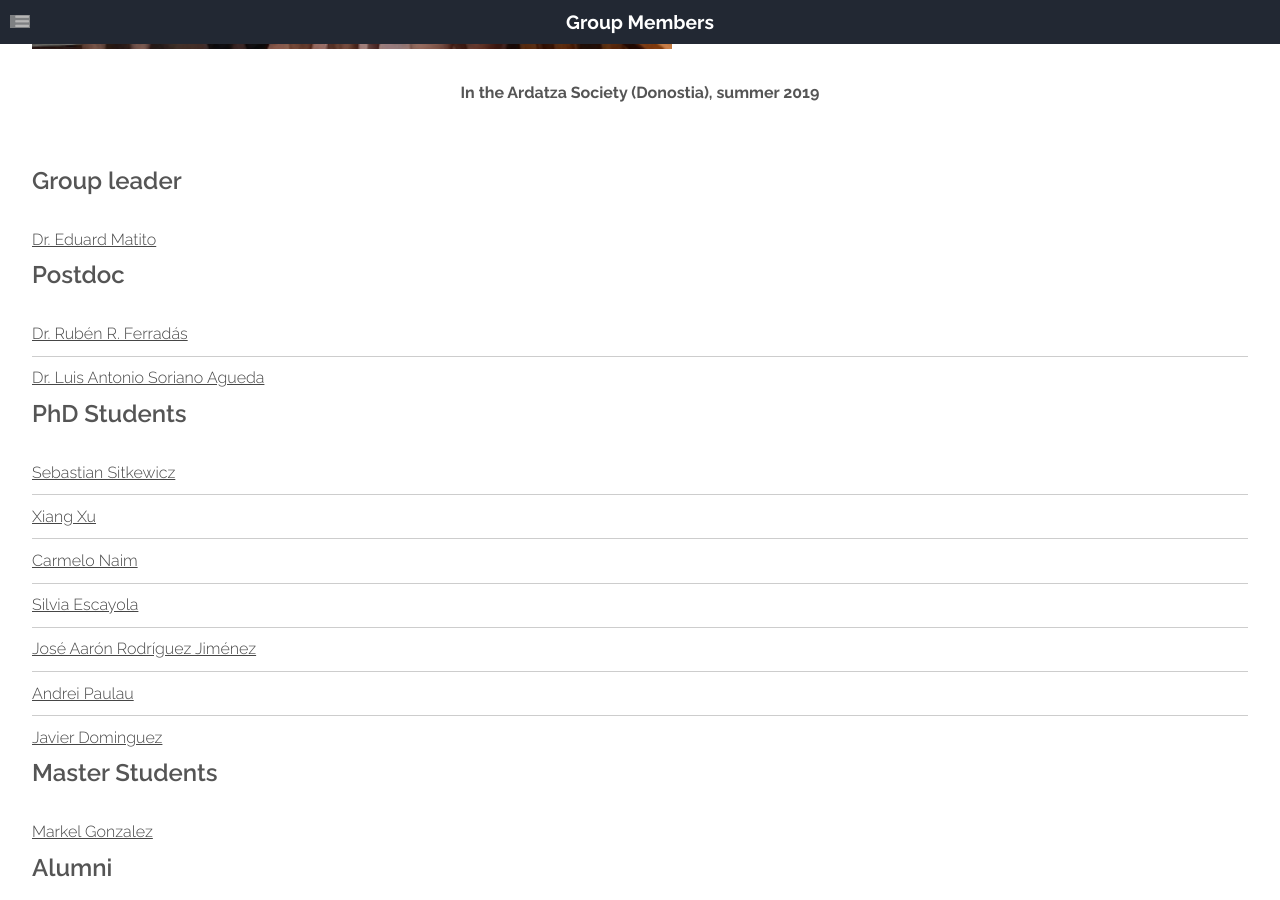
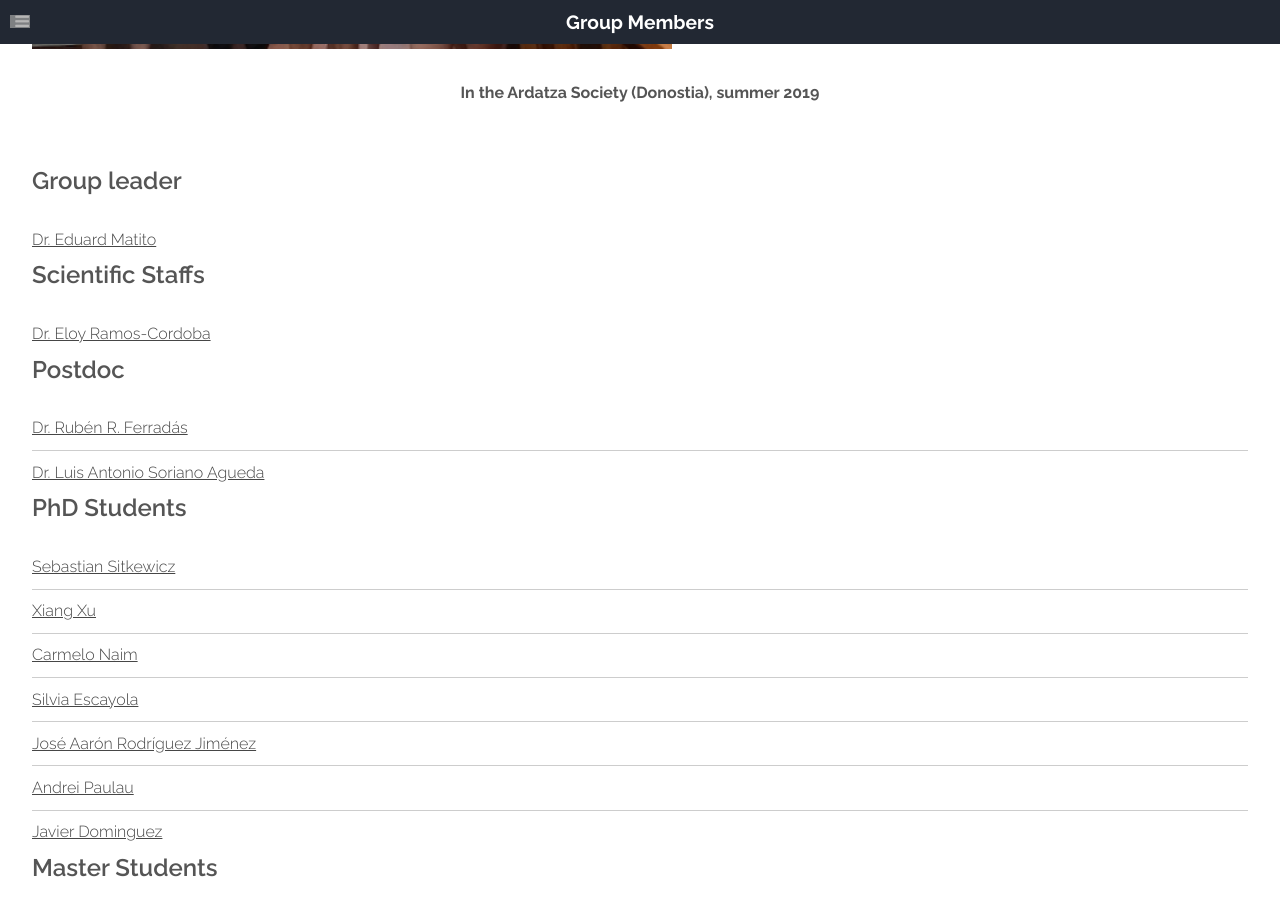
Before and after one commit to old-jekyll-templates/Horizons-Jekyll-Theme, a Jekyll site: the page built from members.html, in a window 1280 px wide and 900 px high, scrolled down 687 px. Built offline with Jekyll 4.4.1, drawn with Linux system fonts in a browser that asks for light colours; grey boxes are pictures that could not be loaded.

Commit message:
Update members.html

```diff
--- a/members.html
+++ b/members.html
@@ -18,6 +18,12 @@ layout: main
 						<ul class="default">
 							<!--<li><a href="https://ematito.webs.com/apps/blog/">Dr. Eduard Matito</a></li> -->
 							<li><a href="{{ site.baseurl }}/members/eduard-matito.html">Dr. Eduard Matito</a></li>
+						</ul>
+						<header class="major">
+							<h2>Scientific Staffs</h2>
+						</header>
+						<ul class="default">
+					        {% include scientific_staffs.html %}
 						</ul>
 						<header class="major">
 							<h2>Postdoc</h2>
```
